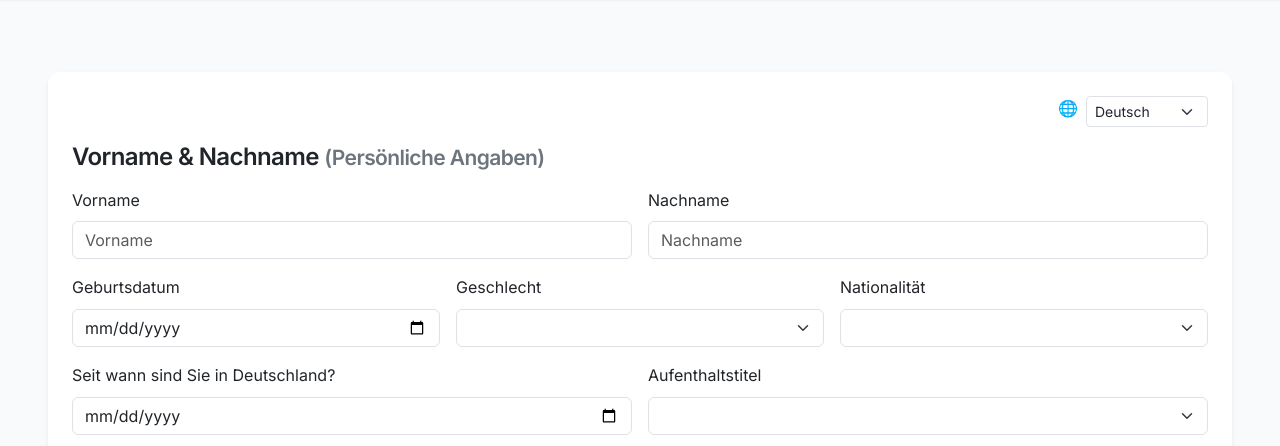
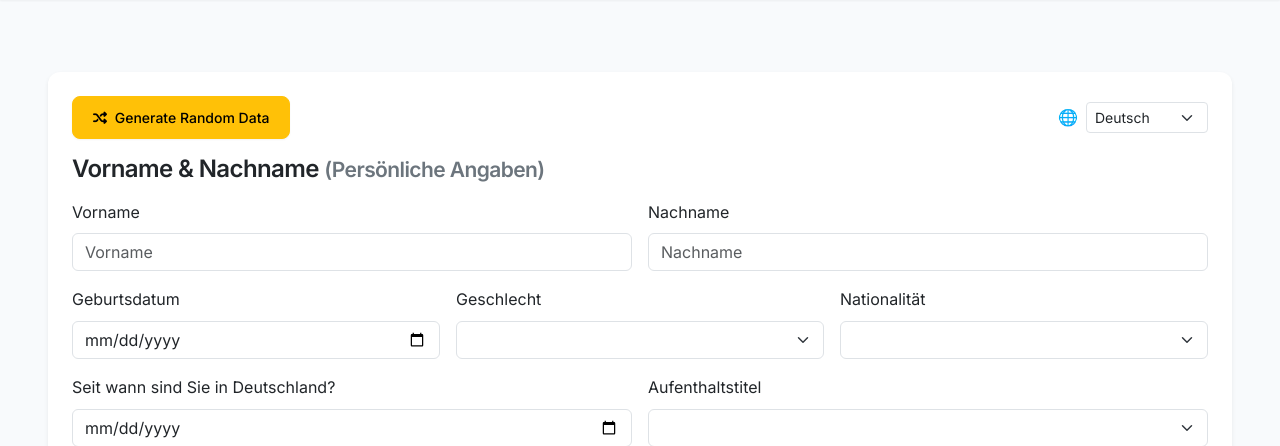
Before and after one commit to vincenth1/training-recommender, a Flask app: page /user-form in a window 1280 px wide. Shown: the part 74-520 px from the top of the page. Run offline with Flask 3, Linux system fonts and the light colour scheme.

Commit message:
Enhance user intake form with random data generation button
- Added a button to generate random data for the user intake form.
- Improved layout by adjusting the positioning of the language switcher and the new button.

```diff
--- a/recommender_app/templates/user_form.html
+++ b/recommender_app/templates/user_form.html
@@ -6,9 +6,11 @@
         <div class="col-lg-12 col-xl-12">
             <div class="card shadow-sm">
                 <div class="card-body p-4">
-                    <form method="POST" id="user-intake-form">
-                        {{ form.hidden_tag() }}
-                        <div class="d-flex justify-content-end mb-3">
+                    <div class="d-flex justify-content-between mb-3">
+                        <button type="button" class="btn btn-warning btn-sm me-3" onclick="fillFormWithRandomData()">
+                            <i class="fas fa-random me-1"></i> Generate Random Data
+                        </button>
+                        <div class="d-flex align-items-center">
                             <label for="lang-switcher" class="form-label me-2 mb-0">🌐</label>
                             <select id="lang-switcher" class="form-select form-select-sm w-auto">
                                 <option value="de">Deutsch</option>
@@ -16,6 +18,9 @@
                                 <option value="uk">Українська</option>
                             </select>
                         </div>
+                    </div>
+                    <form method="POST" id="user-intake-form">
+                        {{ form.hidden_tag() }}
                         <h4 class="mb-3">{{ translations['first_name']['de'] }} &amp; {{ translations['last_name']['de']
                             }} <small class="text-secondary">(Persönliche Angaben)</small></h4>
                         <div class="row g-3">
```
